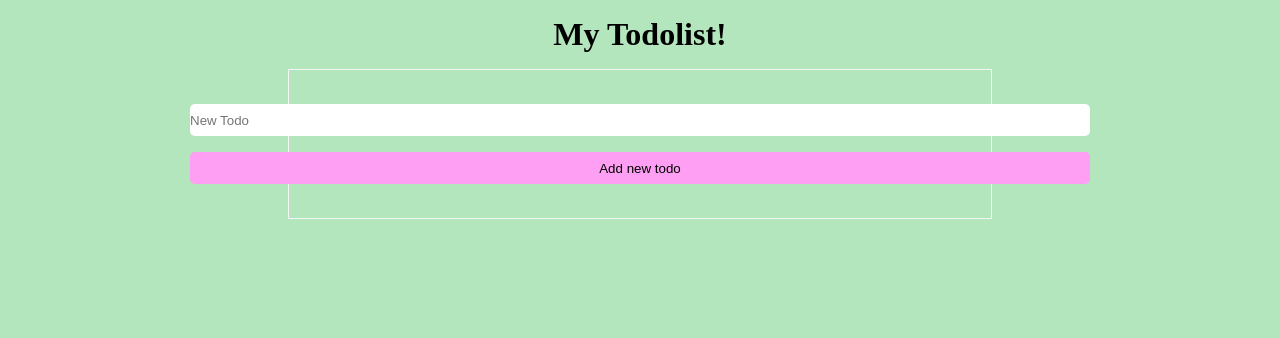
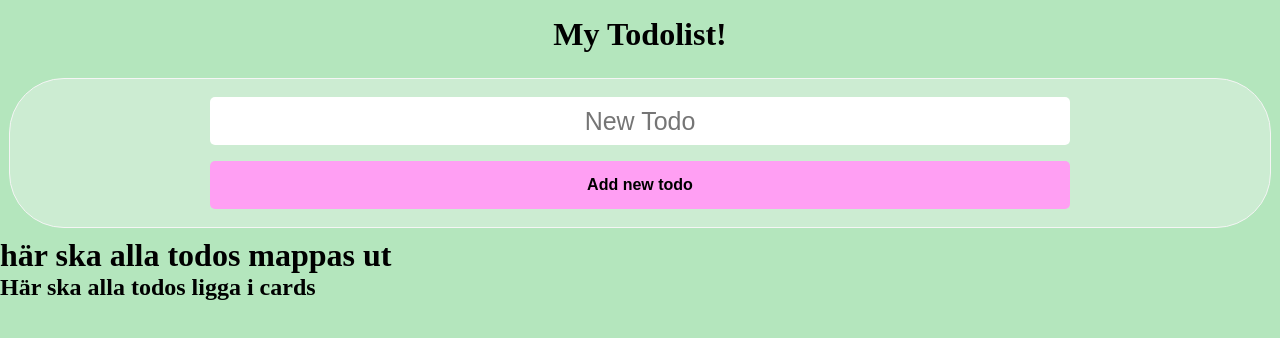
Before and after one commit to Ace1313/Todo-list, a React (Vite) app in the folder frontend/: page / in a window 1280 px wide. Shown: the top 338 px of the page. Built offline with nearby package versions, Linux system fonts and the light colour scheme.

Commit message:
inputfield with fetch insert to DB

```diff
--- a/frontend/src/App.jsx
+++ b/frontend/src/App.jsx
@@ -1,5 +1,6 @@
 import { useContext, useEffect } from 'react';
 import Header from './components/Header';
+import TodoListItems from './components/TodoListItems';
 import TodosList from './components/TodosList';
 import AuthContext from './context/Context';
 
@@ -12,6 +13,7 @@ function App() {
             <Header />
          </header>
          <TodosList />
+         <TodoListItems />
       </div>
    );
 }
--- /dev/null
+++ b/frontend/src/components/TodoListItems.jsx
@@ -0,0 +1,13 @@
+import React from 'react';
+import TodolistItemCard from './TodolistItemCard';
+
+function TodoListItems() {
+   return (
+      <div>
+         <h1>här ska alla todos mappas ut</h1>
+         <TodolistItemCard />
+      </div>
+   );
+}
+
+export default TodoListItems;
--- /dev/null
+++ b/frontend/src/components/TodolistItemCard.jsx
@@ -0,0 +1,11 @@
+import React from 'react';
+
+function TodolistItemCard() {
+   return (
+      <div>
+         <h2>Här ska alla todos ligga i cards</h2>
+      </div>
+   );
+}
+
+export default TodolistItemCard;
--- a/frontend/src/components/TodosList.jsx
+++ b/frontend/src/components/TodosList.jsx
@@ -1,15 +1,41 @@
-import React, { useContext } from 'react';
+import React, { useContext, useRef } from 'react';
 import AuthContext from '../context/Context';
 import styled from 'styled-components';
 
 function TodosList() {
-   const context = useContext(AuthContext);
+   const { addTodo, setAddTodo } = useContext(AuthContext);
+   const inputRef = useRef(null);
+
+   async function addTodoHandler(e) {
+      e.preventDefault();
+      if (addTodo === '') {
+         console.log('Please enter something');
+      } else {
+         const response = await fetch('http://localhost:8000/insert', {
+            method: 'POST',
+            headers: { 'Content-Type': 'application/json' },
+            body: JSON.stringify({
+               title: addTodo.trim(),
+            }),
+         });
+         inputRef.current.value = '';
+         const data = await response.json();
+         console.log(data);
+      }
+   }
+
    return (
       <TodoListWrapper>
          <form>
-            <input type="title" placeholder="New Todo" />
+            <input
+               onChange={(e) => setAddTodo(e.target.value)}
+               value={addTodo}
+               type="title"
+               placeholder="New Todo"
+               ref={inputRef}
+            />
          </form>
-         <button>Add new todo</button>
+         <button onClick={addTodoHandler}>Add new todo</button>
       </TodoListWrapper>
    );
 }
@@ -19,27 +45,38 @@ const TodoListWrapper = styled.div`
    flex-direction: column;
    align-items: center;
    justify-content: center;
+   align-content: center;
    border: 1px solid whitesmoke;
-   width: 55%;
    height: 150px;
-   margin: auto;
    padding: 1rem;
+   background-color: #f5f5f55c;
+   border-radius: 55px;
+   margin: 9px;
 
+   form {
+      width: 70%;
+   }
    input {
-      height: 2rem;
-      width: 900px;
+      width: 100%;
+      height: 3rem;
       border: none;
       border-radius: 5px;
+      font-size: 25px;
+      text-align: center;
+      outline: none;
+      color: #0202026c;
    }
 
    button {
-      width: 900px;
-      height: 2rem;
+      width: 70%;
+      height: 3rem;
       margin-top: 1rem;
       border: none;
       border-radius: 5px;
       background-color: #ff9ff3;
       cursor: pointer;
+      font-size: 16px;
+      font-weight: bold;
    }
 `;
 
--- a/frontend/src/context/Context.jsx
+++ b/frontend/src/context/Context.jsx
@@ -6,6 +6,7 @@ const AuthContext = React.createContext({
 
 export const AuthContextProvider = (props) => {
    const [todo, setTodo] = useState([]);
+   const [addTodo, setAddTodo] = useState('');
 
    async function getTodoList() {
       const response = await fetch('http://localhost:8000/todos');
@@ -19,7 +20,15 @@ export const AuthContextProvider = (props) => {
    // }, []);
 
    return (
-      <AuthContext.Provider value={{ todo: todo, getTodoList }}>
+      <AuthContext.Provider
+         value={{
+            todo: todo,
+            setTodo: setTodo,
+            addTodo: addTodo,
+            setAddTodo: setAddTodo,
+            getTodoList,
+         }}
+      >
          {props.children}
       </AuthContext.Provider>
    );
```
